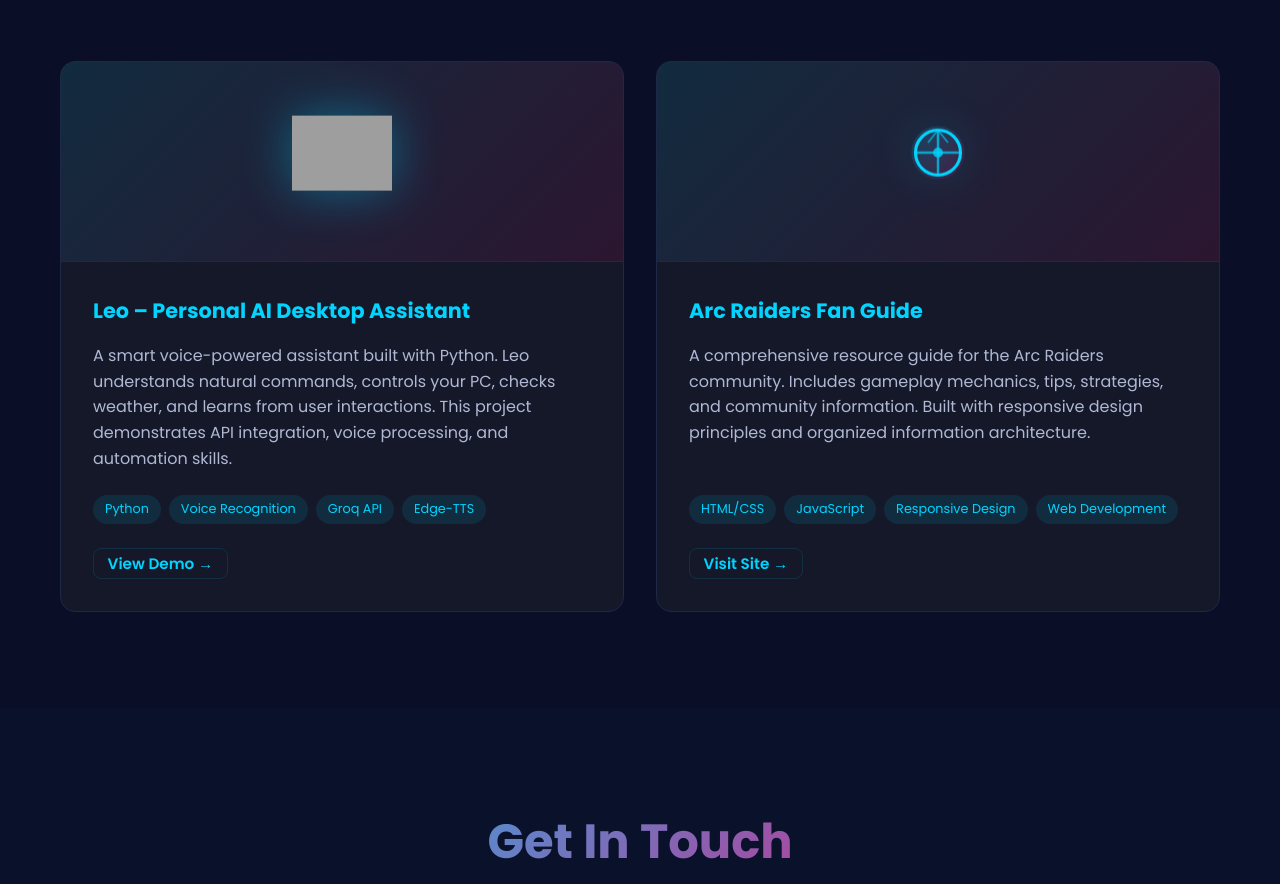
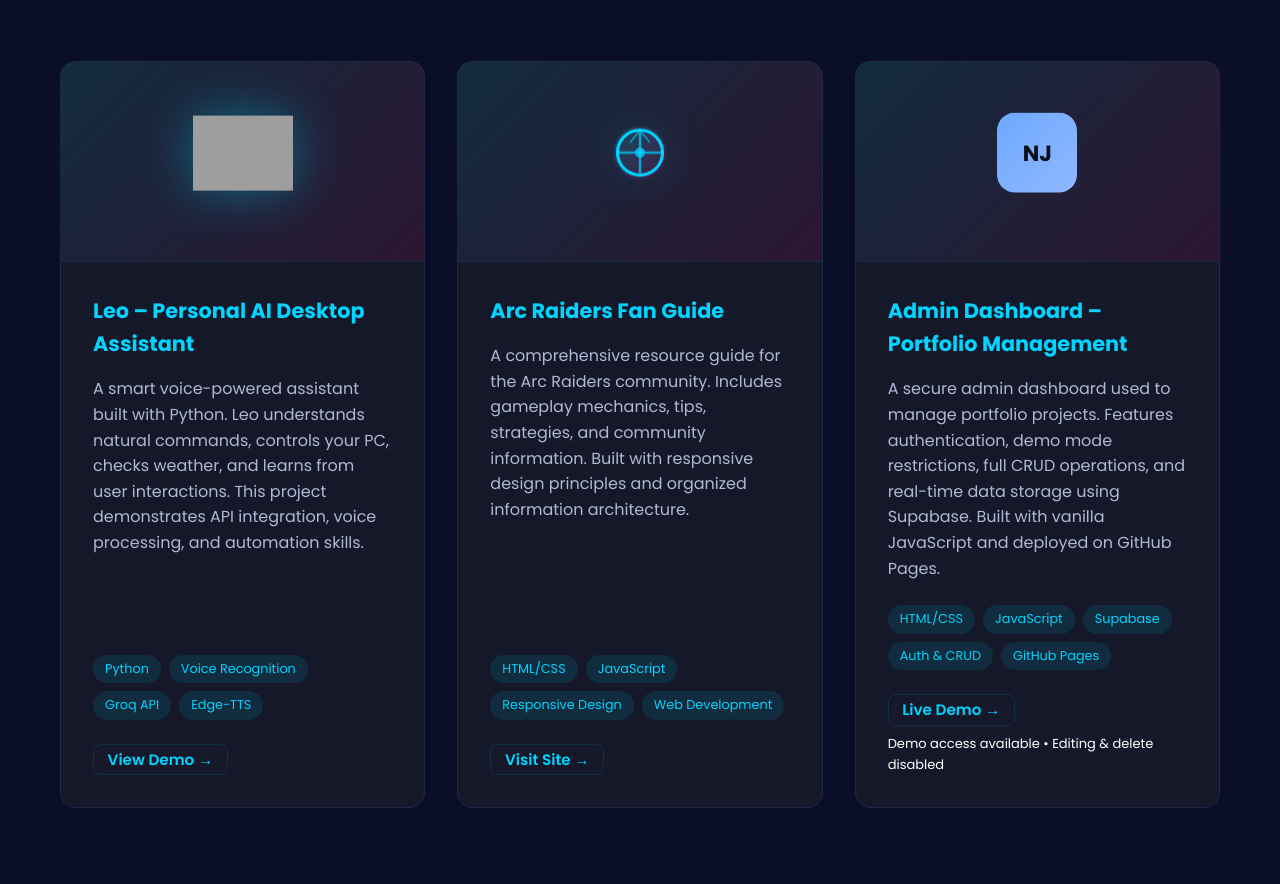
Before and after one commit to nabiljouahry14-tech/portfolio, a plain HTML site: page index.html in a window 1280 px wide. Shown: the part 3588-4472 px from the top of the page. Drawn offline with nearby package versions, Linux system fonts and the light colour scheme; grey boxes are pictures that could not be loaded.

Commit message:
Update index.html

```diff
--- a/index.html
+++ b/index.html
@@ -365,8 +365,61 @@
                         </div>
                     </div>
                 </div>
+                <!-- Project 3 -->
+                <div class="project-card">
+                    <div class="project-image">
+                        <div class="project-icon project-logo">
+                            <div style="
+                                width:80px;
+                                height:80px;
+                                border-radius:18px;
+                                background: linear-gradient(135deg, #6ea8ff, #8fb8ff);
+                                display:flex;
+                                align-items:center;
+                                justify-content:center;
+                                font-weight:800;
+                                font-size:22px;
+                                color:#0b0f19;
+                            ">
+                                NJ
+                            </div>
+                        </div>
+                    </div>
+
+                    <div class="project-content">
+                        <h3>Admin Dashboard – Portfolio Management</h3>
+
+                        <p>
+                            A secure admin dashboard used to manage portfolio projects.
+                            Features authentication, demo mode restrictions, full CRUD operations,
+                            and real-time data storage using Supabase. Built with vanilla JavaScript
+                            and deployed on GitHub Pages.
+                        </p>
+
+                        <div class="project-tech">
+                            <span class="tech-badge">HTML/CSS</span>
+                            <span class="tech-badge">JavaScript</span>
+                            <span class="tech-badge">Supabase</span>
+                            <span class="tech-badge">Auth & CRUD</span>
+                            <span class="tech-badge">GitHub Pages</span>
+                        </div>
+
+                        <div class="project-links">
+                            <a href="https://nabiljouahry14-tech.github.io/admin-panel/"
+                                class="project-link btn-demo">
+                                Live Demo →
+                            </a>
+                        </div>
+
+                        <div class="muted" style="font-size:13px; margin-top:8px;">
+                            Demo access available • Editing & delete disabled
+                        </div>
+                    </div>
+                </div>
+
             </div>
         </div>
+
     </section>
 
     <!-- Contact Section -->
```
